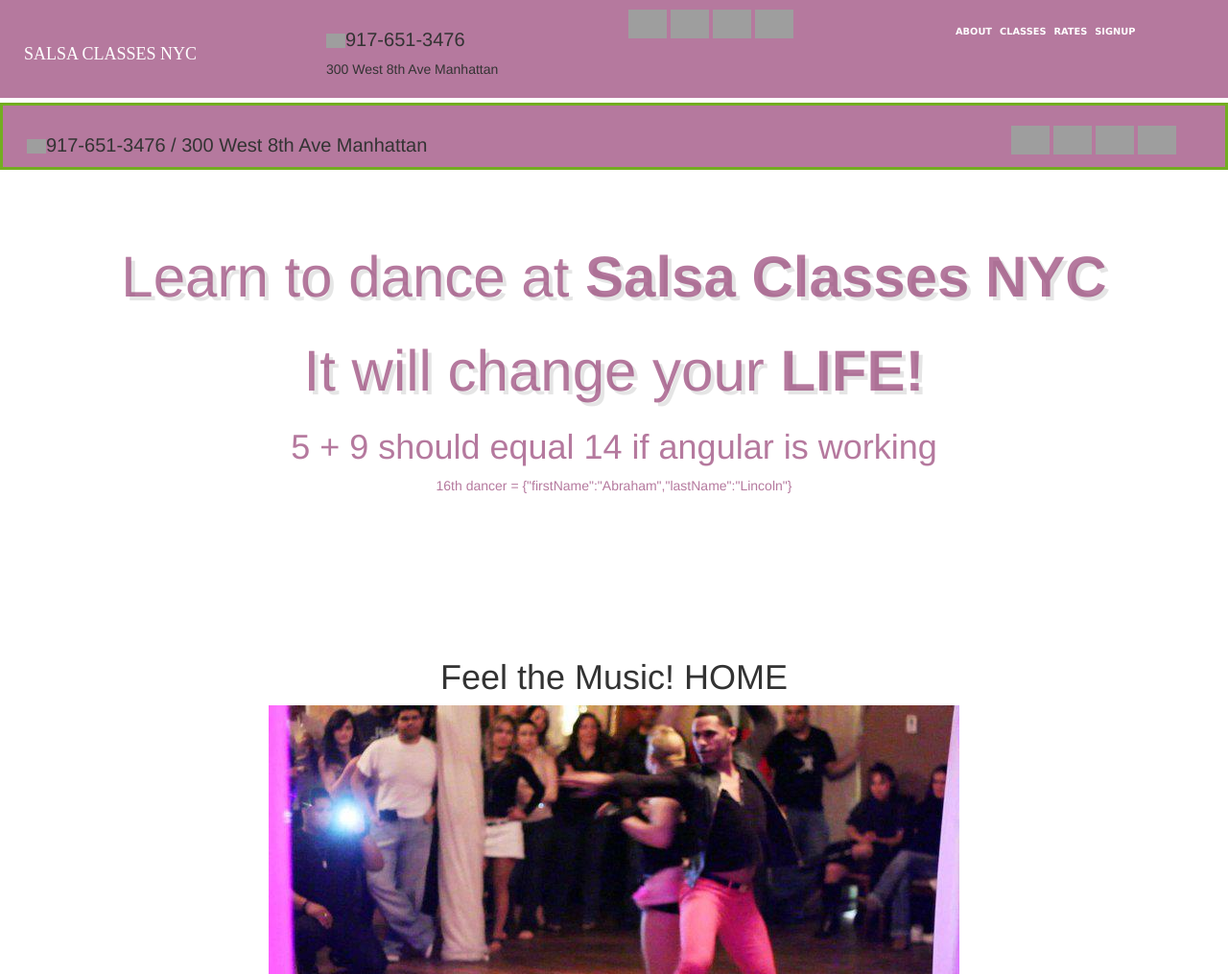
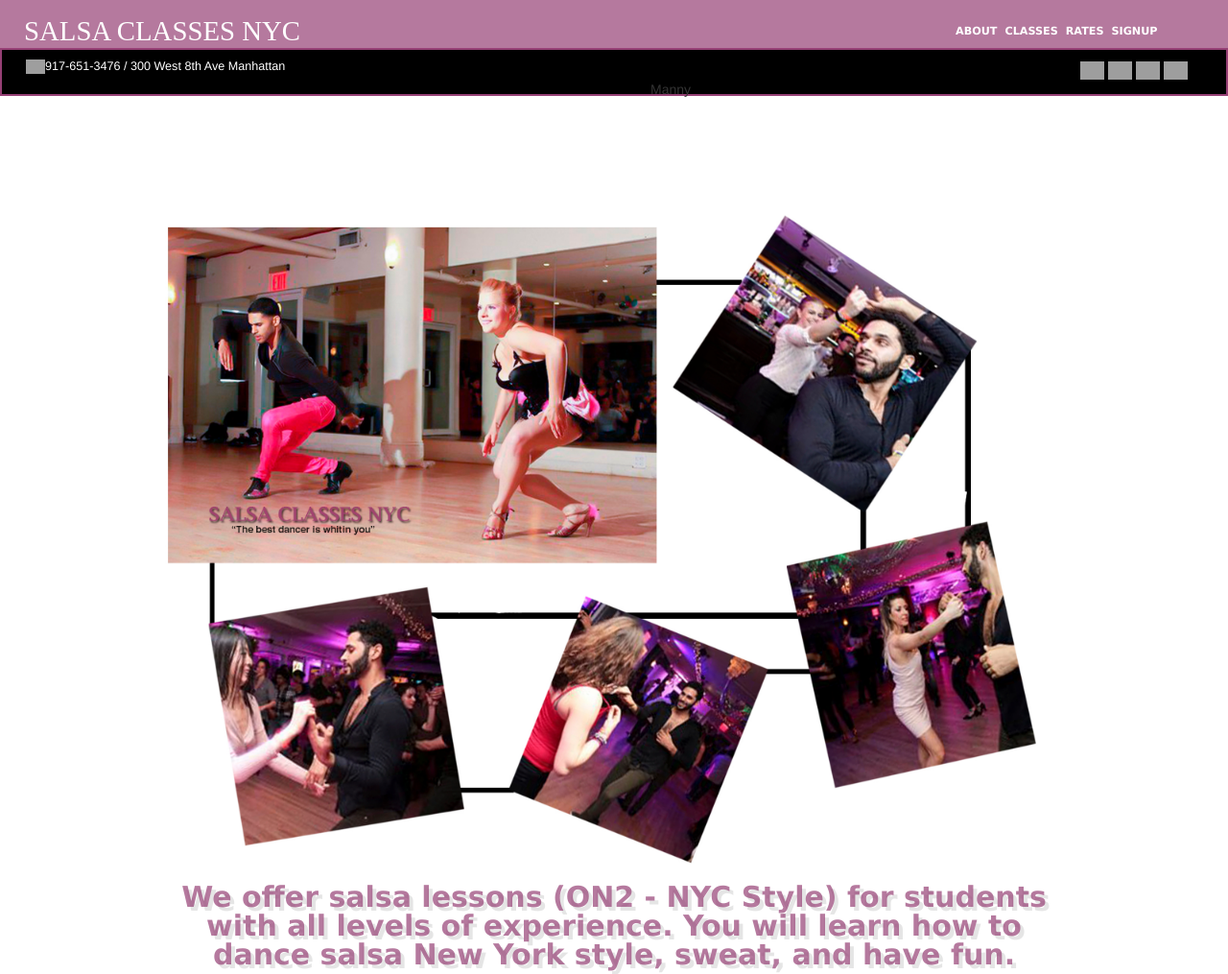
Before and after one commit to MurphyPicard/danceSalsa, a plain HTML site: page index.html in a window 1280 px wide. Shown: the top 1015 px of the page at 96% size. Drawn offline with nearby package versions, Linux system fonts and the light colour scheme; grey boxes are pictures that could not be loaded; a web font is replaced by a local one.

Commit message:
fixed navbar and added images

```diff
--- a/index.html
+++ b/index.html
@@ -19,40 +19,34 @@
         <div class="container-fluid">
             <div class="row">
                   <div class="col-md-6 pull-left secondnavcontact">
-                    <h1 class="phone"><img src="https://img.clipartfest.com/b79e9257272ff09329575841f8ace8cd_phone-clip-art-phone-images-clip-art_450-597.png" alt="phone: ">917-651-3476 / 300 West 8th Ave Manhattan</p>
+                    <h1 class="phone"><img src="https://img.clipartfest.com/b79e9257272ff09329575841f8ace8cd_phone-clip-art-phone-images-clip-art_450-597.png" alt="phone: ">917-651-3476  /  300 West 8th Ave Manhattan</p>
                   </div>
 
 
-                  <div class="col-md-6 pull-right secondnavbuttons">
-                    <nav class="navbar">
-                      <div class="container-fluid">
+                  <div class="col-md-6 pull-right secondnavbuttons buttons1">
+                      <div class="container-fluid buttons2">
                         <a class="buttonLinks" href="https://www.facebook.com/salsaclassesnyc"><img src="https://www.facebook.com/images/fb_icon_325x325.png" alt=""></a>
                         <a class="buttonLinks" href="https://www.google.com/salsaclassesnyc"><img src="http://7108-presscdn-0-78.pagely.netdna-cdn.com/wp-content/uploads/2013/08/google-plus.png" alt=""></a>
                         <a class="buttonLinks" href="https://www.youtube.com/salsaclassesnyc"><img src="https://lh5.ggpht.com/jZ8XCjpCQWWZ5GLhbjRAufsw3JXePHUJVfEvMH3D055ghq0dyiSP3YxfSc_czPhtCLSO=w300" alt=""></a>
                         <a class="buttonLinks" href="https://www.yelp.com/slasaclassesnyc"><img src="http://files.www.fleetfeetseattle.com/yelp-395.jpg" alt=""></a>
+                        <p class="bachata-width">Manny</p>
                       </div>
-                    </nav>
                   </div>
             </div>
         </div>
     </div>
 
-    <div class="navbar-fixed-top lll">
+    <div class="navbar-fixed-top lll firstof2navbars">
         <div class="container-fluid">
             <div class="row">
-                  <div class="col-md-3 pull-left oneof4">
+                  <div class="col-md-6 pull-left oneof4">
                     <h1><a href="#home" class="scroll salsa-heading">SALSA CLASSES NYC</a></h1>
                   </div>
-                  <div class="col-md-3 twoof4">
-                    <h1 class="phone"><img src="https://img.clipartfest.com/b79e9257272ff09329575841f8ace8cd_phone-clip-art-phone-images-clip-art_450-597.png" alt="phone: ">917-651-3476</h1>
-                    <p>300 West 8th Ave Manhattan</p>
+
+                  <div class="col-md-3 threeof4">
+
                   </div>
-                  <div class="col-md-3 threeof4">
-                    <a class="buttonLinks" href="https://www.facebook.com/salsaclassesnyc"><img src="https://www.facebook.com/images/fb_icon_325x325.png" alt=""></a>
-                    <a class="buttonLinks" href="https://www.google.com/salsaclassesnyc"><img src="http://7108-presscdn-0-78.pagely.netdna-cdn.com/wp-content/uploads/2013/08/google-plus.png" alt=""></a>
-                    <a class="buttonLinks" href="https://www.youtube.com/salsaclassesnyc"><img src="https://lh5.ggpht.com/jZ8XCjpCQWWZ5GLhbjRAufsw3JXePHUJVfEvMH3D055ghq0dyiSP3YxfSc_czPhtCLSO=w300" alt=""></a>
-                    <a class="buttonLinks" href="https://www.yelp.com/slasaclassesnyc"><img src="http://files.www.fleetfeetseattle.com/yelp-395.jpg" alt=""></a>
-                  </div>
+
                   <div class="col-md-3 pull-right fourof4">
                     <nav class="navbar">
                       <div class="container-fluid">
@@ -69,7 +63,8 @@
 
     <h1 class="setHeight firstHeader"></h1>
     <article class="mainAndSubHeader">
-      <h1 class="mainHeader">Learn to dance at <strong>Salsa Classes NYC</strong></h1>
+      <img style="width: 100%;" src="./images/MAIN SALSACLASSESNYC.jpg" alt="main pic">
+      <h1 class="mainHeader"><strong>We offer salsa lessons (ON2 - NYC Style) for students with all levels of experience. You will learn how to dance salsa New York style, sweat, and have fun.</strong></h1>
       <h2 class="subHeader">It will change your <strong>LIFE!</strong></h2>
 
       <h1>5 + 9 should equal {{5+9}} if angular is working</h1>
--- a/style.css
+++ b/style.css
@@ -6,44 +6,59 @@ body{
   background-color: #FFF;
 }
 /*********************** navbar starts here **********************************/
-.secondof2navbars{
-    position: relative;
-    top: 107px;
-    border: 3px solid #73AD21;
-    height: 70px;
-}
-.secondnavbuttons{
-  text-align: right;
-}
 .lll{
   background-color: rgba(150, 64, 117, .7);
   width: 100%;
   /*z-index: 1;*/
 }
+.firstof2navbars{
+  height: 50px;
+}
+.secondof2navbars{
+    position: relative;
+    top: 50px;
+    border: 2px solid rgba(150, 64, 117, 1);
+    height: 50px;
+    background-color: #000;
+}
+.secondnavbuttons{
+  text-align: right;
+}
 .container-fluid{
 margin: 10px;
 }
+.pull-left h1{
+  margin: 0 auto;
+}
 .pull-left h1 .salsa-heading{
   color: #FFF;
-  font-size: .5em;
+  font-size: .8em;
   text-decoration: none;
   font-family: Lucida;
+  margin: 0 auto;
 }
 .pull-left h1 A:hover{
-  color: #161400;
-  font-size: .6em;
-  text-decoration: none;
-  font-family: Lucida;
+  font-size: .82em;
+  color: #000;
 }
 .phone img{
   width: 20px;
+  margin: 0 auto;
 }
 .phone{
   font-size: 20px;
+  color: #FFF;
+  font-size: .9em;
+  margin: 0 auto;
+
 }
 /********* buttonLinks **********/
 .buttonLinks img{
-  width: 40px;
+  width: 25px;
+  margin: 0 auto;
+}
+.bachata-width{
+  width: 50px;
 }
 /********* pageLinks ************/
 .navbar-text{
@@ -53,40 +68,41 @@ margin: 10px;
 }
 .navbar-text .scroll{
   color: #FFF;
-  font-size: .7em;
+  font-size: .8em;
   font-weight: 700;
   font-family: 'Lucida Grande';
   text-decoration: none;
 }
 @media screen and (max-width: 870px) {
   .navbar-text .scroll{
-  font-size: .6em;
+  font-size: .7em;
   }
 }
 @media screen and (max-width: 770px) {
   .navbar-text .scroll{
-  font-size: .5em;
+  font-size: .6em;
   }
 }
 @media screen and (max-width: 670px) {
   .navbar-text .scroll{
-  font-size: .4em;
+  font-size: .5em;
   }
 }
-
 .navbar-text A:hover{
   color: #161400;
-  font-size: .8em;
-  font-weight: 500;
-  font-family: Verdana;
-  text-decoration: none;
+  font-size: .82em;
 }
 @media screen and (max-width: 870px) {
   .navbar-text A:hover{
   font-size: .7em;
   }
 }
-
+.buttons1{
+  margin: 0 auto;
+}
+.buttons2{
+  margin: 0 auto;
+}
 /************************* navbar ends here *********************************/
 .lots{
   text-align: center;
@@ -101,14 +117,15 @@ margin: 10px;
   margin: 0 auto;
   text-align: center;
   color: rgba(150, 64, 117, .7);
+  width: 75%;
 }
 .mainHeader {
-  font: 400 60px/1.3 'Arizonia', Helvetica, sans-serif;
+  font: 400 30px/1 'Lucida Grande', Helvetica, sans-serif;
   text-shadow: 4px 4px 0px rgba(0,0,0,0.1);
 }
 
 .subHeader {
-  font: 400 60px/1.3 'Arizonia', Helvetica, sans-serif;
+  font: 400 30px/1 'Arizonia', Helvetica, sans-serif;
   text-shadow: 4px 4px 0px rgba(0,0,0,0.1);
 }
 .first-image{
```
Also changed, not shown: images/1781954_10152267123691477_1218560336_n.jpg (added), images/373895_10150543915080396_430706275_n.jpg (added), images/8d28fb4fc1464c149474fcbdd634778e.jpg (added), images/MAIN SALSACLASSESNYC.jpg (added), 2 other files.
